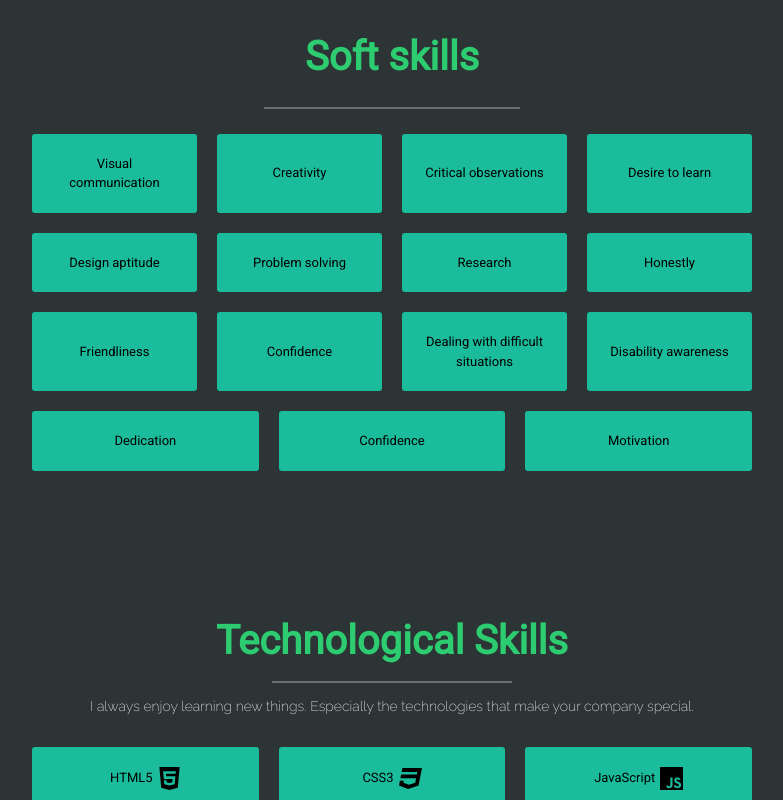
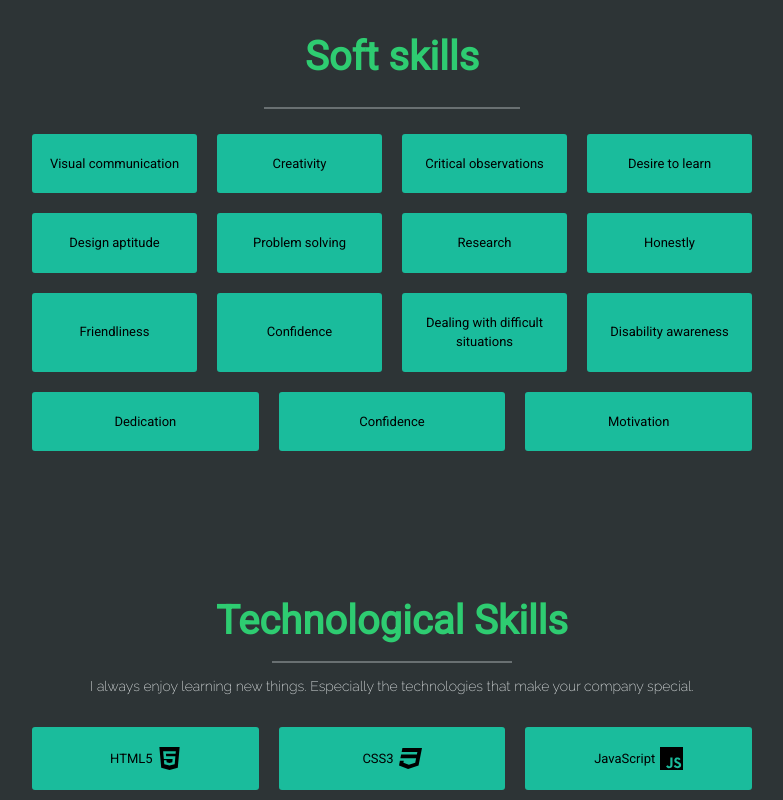
Before and after one commit to sebascarreram/portfolio, a React (Create React App) app in the folder frontend/: page /about in a window 1280 px wide. Shown: the part 1000-1800 px from the top of the page, without its empty margins (248-1031 px from the left). Built offline with nearby package versions, Linux system fonts and the light colour scheme.

Commit message:
modified padding for square of skills

```diff
--- a/frontend/src/components/Skills/ItemSkills/ItemSkills.module.css
+++ b/frontend/src/components/Skills/ItemSkills/ItemSkills.module.css
@@ -11,7 +11,7 @@
   flex: 1;
   /* text-align: center; */
 
-  padding: 2rem;
+  padding: 2rem 1.1rem;
 
   font-size: 1.3rem;
   color: #000;
```
